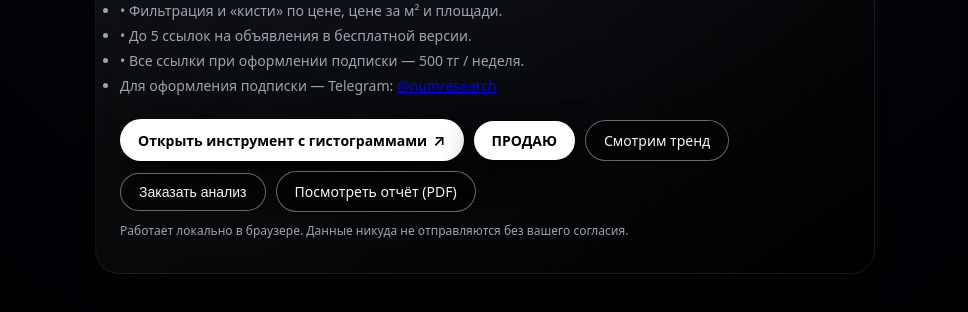
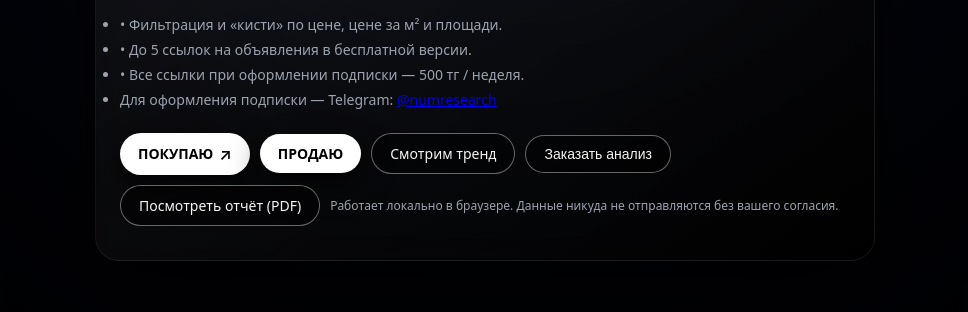
Before and after one commit to DIF-dk2024/NR_betaRender, a plain HTML site: page index.html in a window 1280 px wide. Shown: the part 360-672 px from the top of the page, without its empty margins (155-1123 px from the left). Drawn offline with Linux system fonts and the light colour scheme.

Commit message:
Update index.html

```diff
--- a/index.html
+++ b/index.html
@@ -246,7 +246,7 @@
 
       <div class="btn-row">
         <a class="btn-primary" href="analyzer.html">
-          Открыть инструмент с гистограммами
+          ПОКУПАЮ
           <span class="icon">↗</span>
         </a>
         <a class="btn-primary" href="https://nr-sell-disk.onrender.com/" target="_blank" rel="noreferrer">
```
